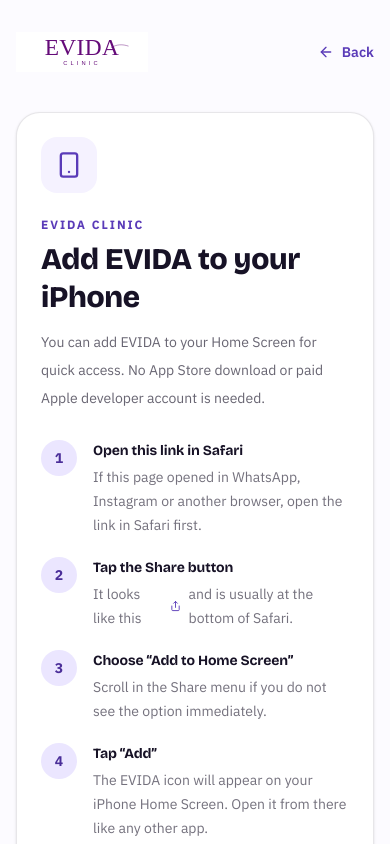
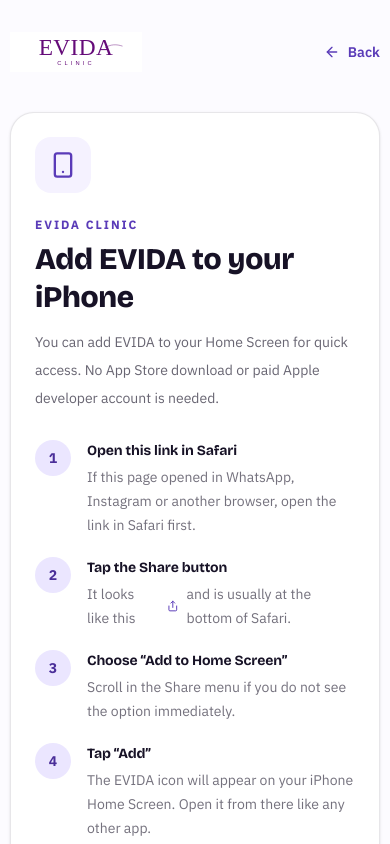
Before and after one commit to habibaelsayedd36-glitch/evida-clinic-management-system-new, a Next.js app: page /install in a window 390 px wide. Shown: the top 844 px of the page. Built offline with nearby package versions, Linux system fonts and the light colour scheme.

Commit message:
Improve responsive mobile sizing and prevent page overflow

```diff
--- a/src/app/globals.css
+++ b/src/app/globals.css
@@ -166,44 +166,32 @@
 }
 
 
-/* Mobile layout: keep every screen inside the device width. */
-@media (max-width: 640px) {
-  html, body {
-    width: 100%;
-    max-width: 100%;
-    overflow-x: hidden;
-  }
+/* Responsive layout tuned for phone-sized screens. */
+@layer base {
+  *, *::before, *::after { box-sizing: border-box; }
+  html, body { width: 100%; min-width: 320px; max-width: 100%; }
+  body { overflow-x: clip; }
+}
 
+@media (max-width: 767px) {
+  html, body { overflow-x: clip; }
   body { font-size: 14px; }
+  #__next, main, main > div { width: 100%; min-width: 0; max-width: 100%; }
+  main { overflow-x: clip; }
+  main > div > * { min-width: 0; max-width: 100%; }
+  img, video, canvas, svg { max-width: 100%; }
+  button, input, select, textarea { max-width: 100%; }
+  input, select, textarea { min-width: 0; font-size: 16px; }
+  table { display: block; width: 100%; max-width: 100%; overflow-x: auto; -webkit-overflow-scrolling: touch; }
+  [role="dialog"] { width: min(100%, calc(100vw - 16px)); max-width: calc(100vw - 16px); }
+  .grid { min-width: 0; }
+  .flex > * { min-width: 0; }
+  .overflow-x-auto { max-width: 100%; -webkit-overflow-scrolling: touch; }
+}
 
-  #__next, main, main > div {
-    width: 100%;
-    min-width: 0;
-    max-width: 100%;
-  }
-
-  main { overflow-x: hidden; }
-
-  main > div > * { min-width: 0; max-width: 100%; }
-
-  button, input, select, textarea { max-width: 100%; }
-
-  table {
-    display: block;
-    width: 100%;
-    max-width: 100%;
-    overflow-x: auto;
-    -webkit-overflow-scrolling: touch;
-  }
-
-  img, video, canvas { max-width: 100%; }
-
-  [role="dialog"] {
-    max-width: calc(100vw - 20px);
-  }
-
-  .fixed[role="dialog"] > div {
-    max-height: calc(100dvh - 20px);
-    overflow-y: auto;
-  }
+@media (max-width: 420px) {
+  main { padding-left: 10px !important; padding-right: 10px !important; }
+  header > div { gap: 6px !important; }
+  header h1 { font-size: 16px !important; }
+  .mobile-hide-label { display: none !important; }
 }
```
